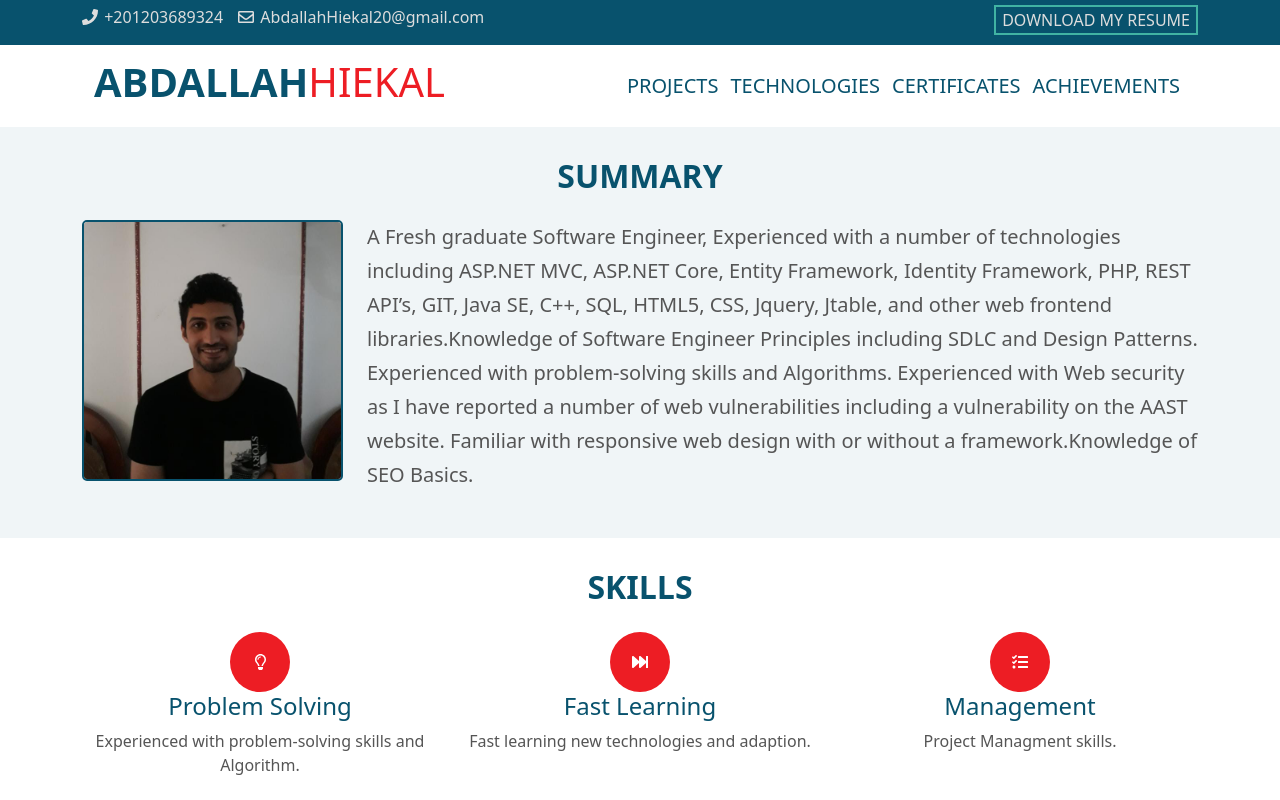
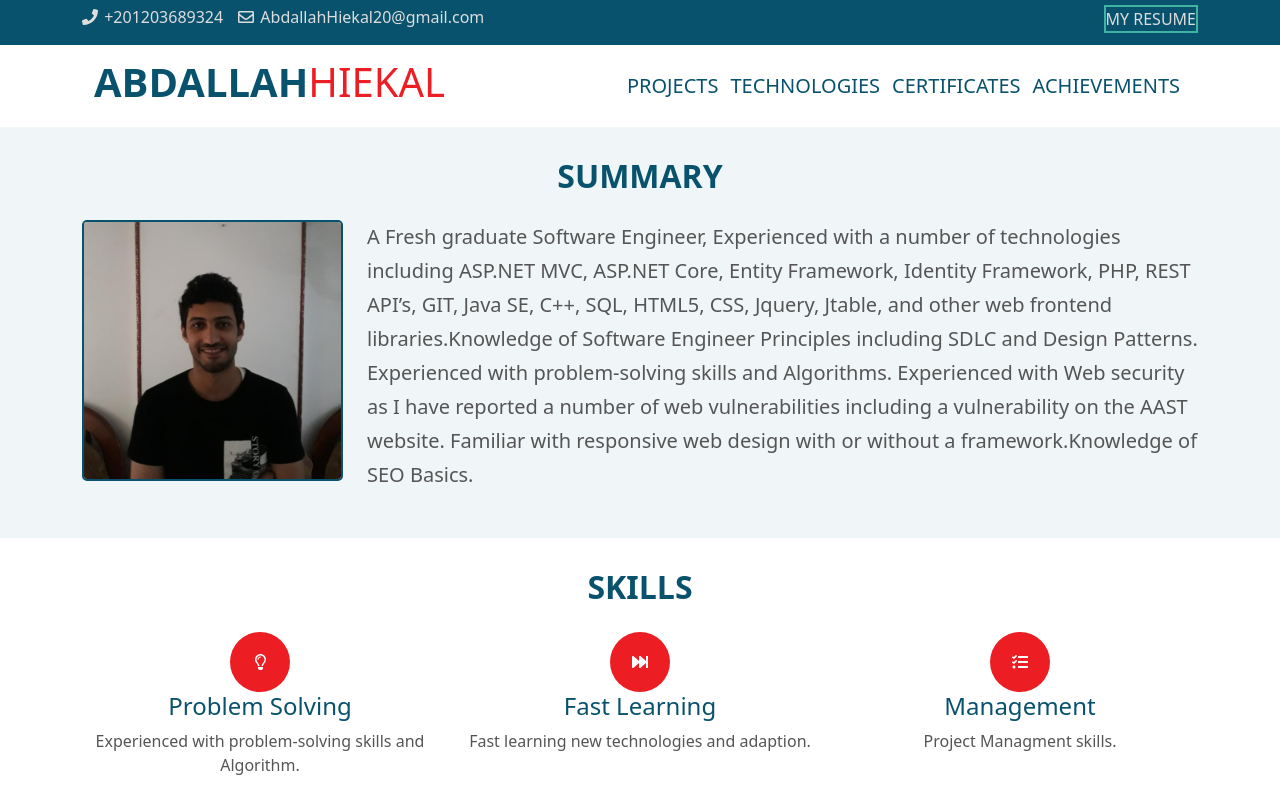
Before and after one commit to Abdalla-Hiekal/PersonalWebsite, a plain HTML site: page index.html in a window 1280 px wide. Shown: the top 800 px of the page. Drawn offline with nearby package versions, Linux system fonts and the light colour scheme.

Commit message:
Update index.html

```diff
--- a/index.html
+++ b/index.html
@@ -36,7 +36,7 @@
                 </div>
                 <div class="col-md">
                     <div class="header-link d-none d-md-block">
-                        <button class="projects-link">Download My resume</button>
+                        <a class="projects-link" target="_blank" href="https://drive.google.com/file/d/19hiuqNud8n_JhIFEGAfzOCnf98u7SSzv/view">My resume</a>
                     </div>
                 </div>
             </div>
```
